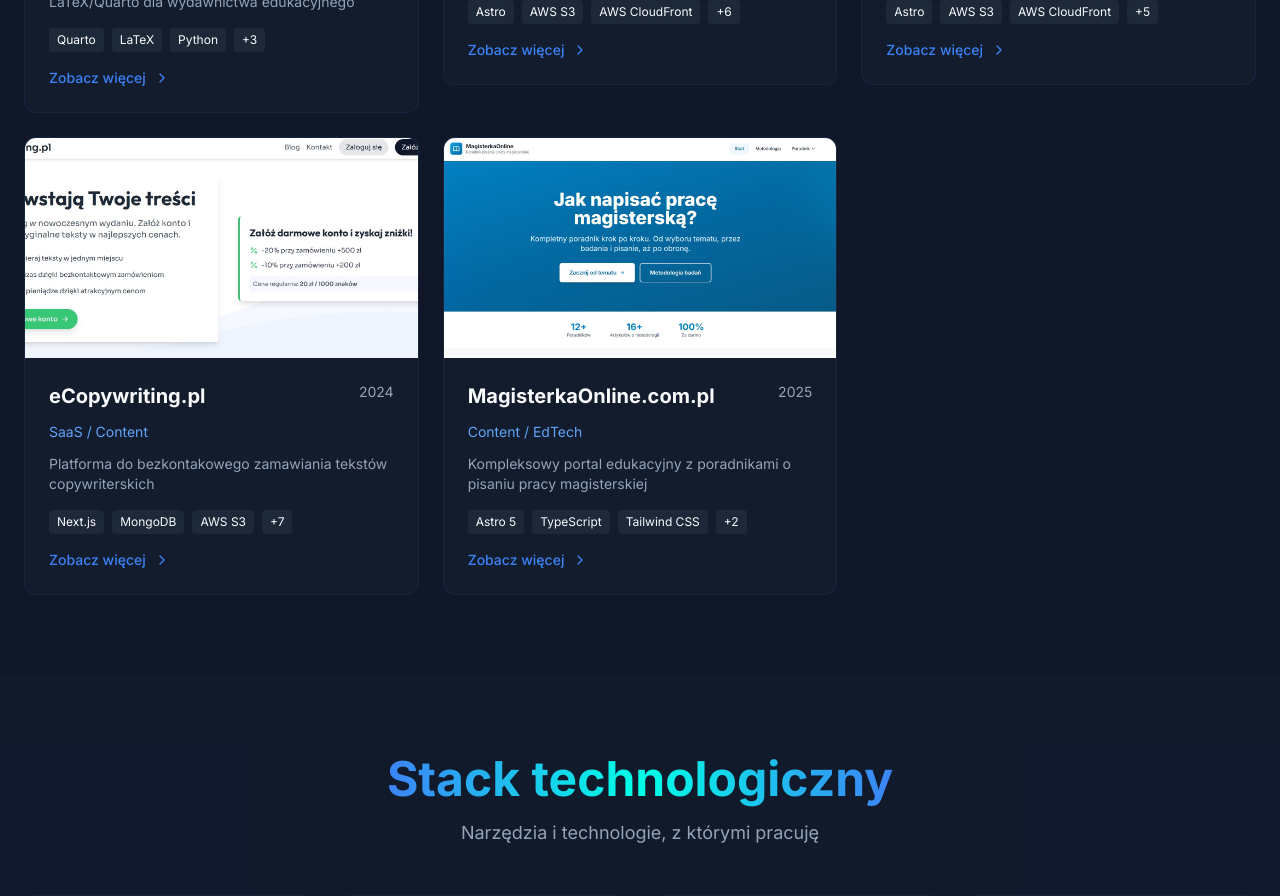
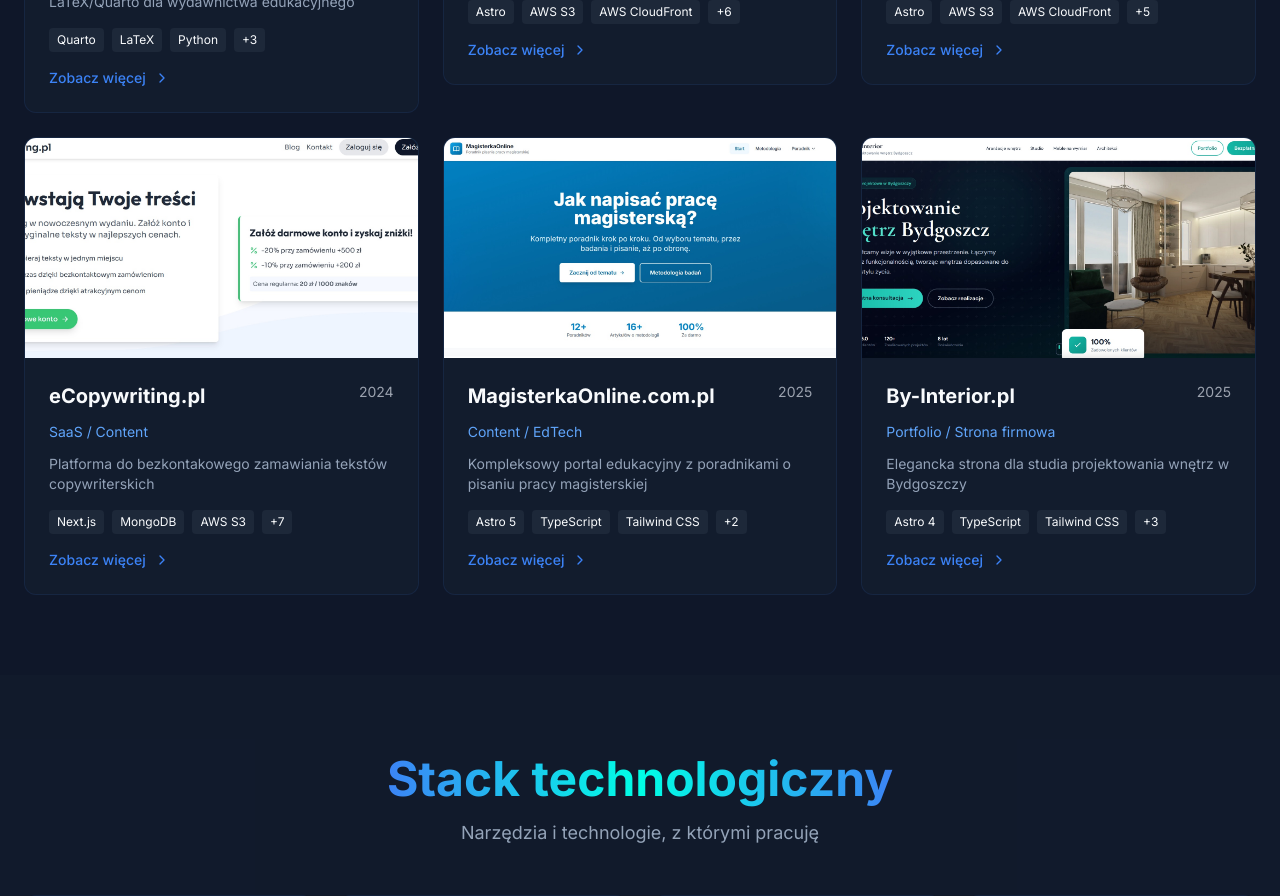
Before and after one commit to LeszczynskiKarol/karol-leszczynski-portfolio, a Next.js app: page / in a window 1280 px wide. Shown: the part 3580-4476 px from the top of the page. Built offline with nearby package versions, Linux system fonts and the light colour scheme.

Commit message:
Dodano By-Interior.pl do portfolio

```diff
--- a/src/components/sections/projects.tsx
+++ b/src/components/sections/projects.tsx
@@ -436,6 +436,45 @@
       hosting: "AWS CDN",
     },
   },
+  {
+    id: 12,
+    title: "By-Interior.pl",
+    category: "Portfolio / Strona firmowa",
+    description:
+      "Elegancka strona dla studia projektowania wnętrz w Bydgoszczy",
+    fullDescription:
+      "Profesjonalna strona internetowa dla studia projektowania wnętrz ByInterior z Bydgoszczy. Strona prezentuje portfolio realizacji, zespół projektantów, proces współpracy oraz ofertę usług. Zbudowana w Astro ze statyczną generacją dla maksymalnej wydajności. Zawiera sekcje: hero, o nas, usługi, proces, portfolio, zespół, opinie klientów, CTA i kontakt. Serverless Lambda obsługuje backend (formularz/opinie). Hosting na AWS S3 + CloudFront CDN zapewnia błyskawiczne ładowanie.",
+    image: "/projects/by-interior.jpg",
+    technologies: [
+      "Astro 4",
+      "TypeScript",
+      "Tailwind CSS",
+      "AWS S3",
+      "AWS CloudFront",
+      "AWS Lambda",
+    ],
+    features: [
+      "Statyczna generacja stron (SSG)",
+      "Portfolio realizacji z galerią",
+      "Prezentacja zespołu projektantów",
+      "Sekcja procesu współpracy",
+      "Opinie klientów (testimonials)",
+      "Serverless backend (AWS Lambda)",
+      "Formularz kontaktowy",
+      "Animacje scroll reveal",
+      "Hosting na AWS S3 + CloudFront CDN",
+      "Responsywny design mobile-first",
+      "Optymalizacja SEO z meta tagami",
+      "Nowoczesny design z Tailwind",
+    ],
+    link: "https://by-interior.pl",
+    year: "2025",
+    stats: {
+      sections: "9 sekcji",
+      hosting: "AWS CDN",
+      backend: "Serverless",
+    },
+  },
 ];
 
 export function ProjectsSection() {
```
Also changed, not shown: public/projects/by-interior.jpg (added).
